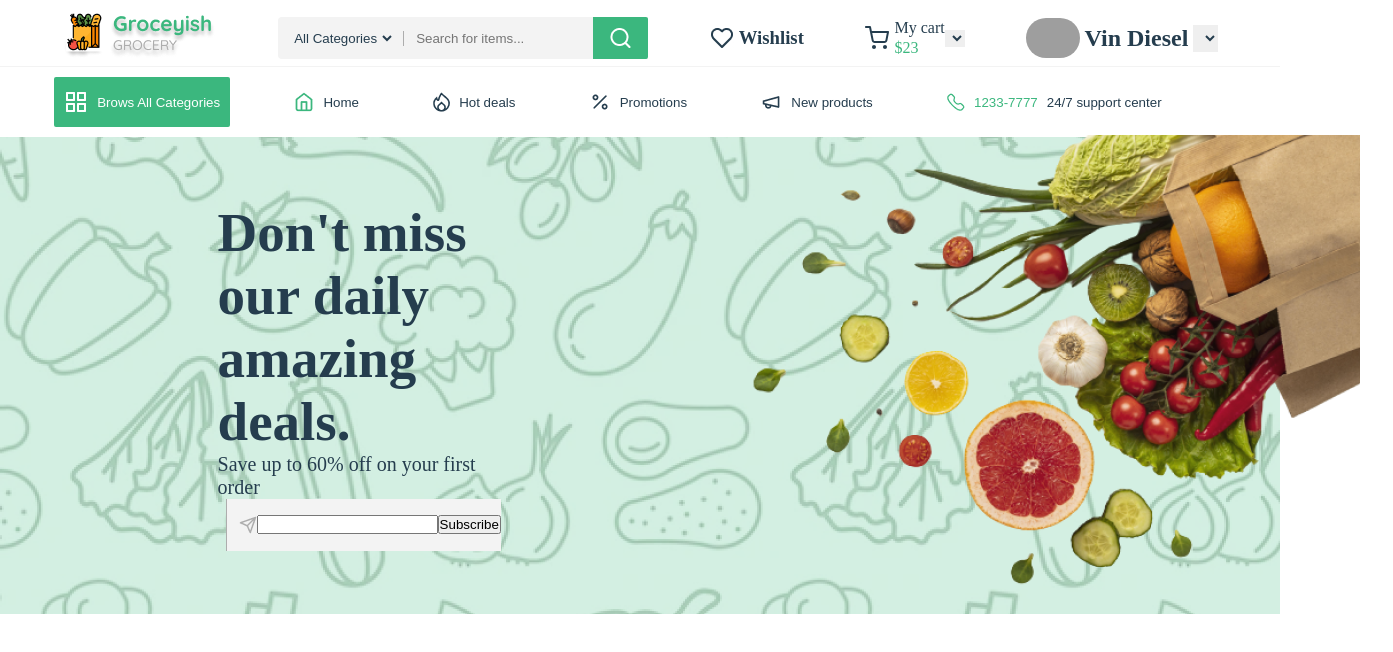
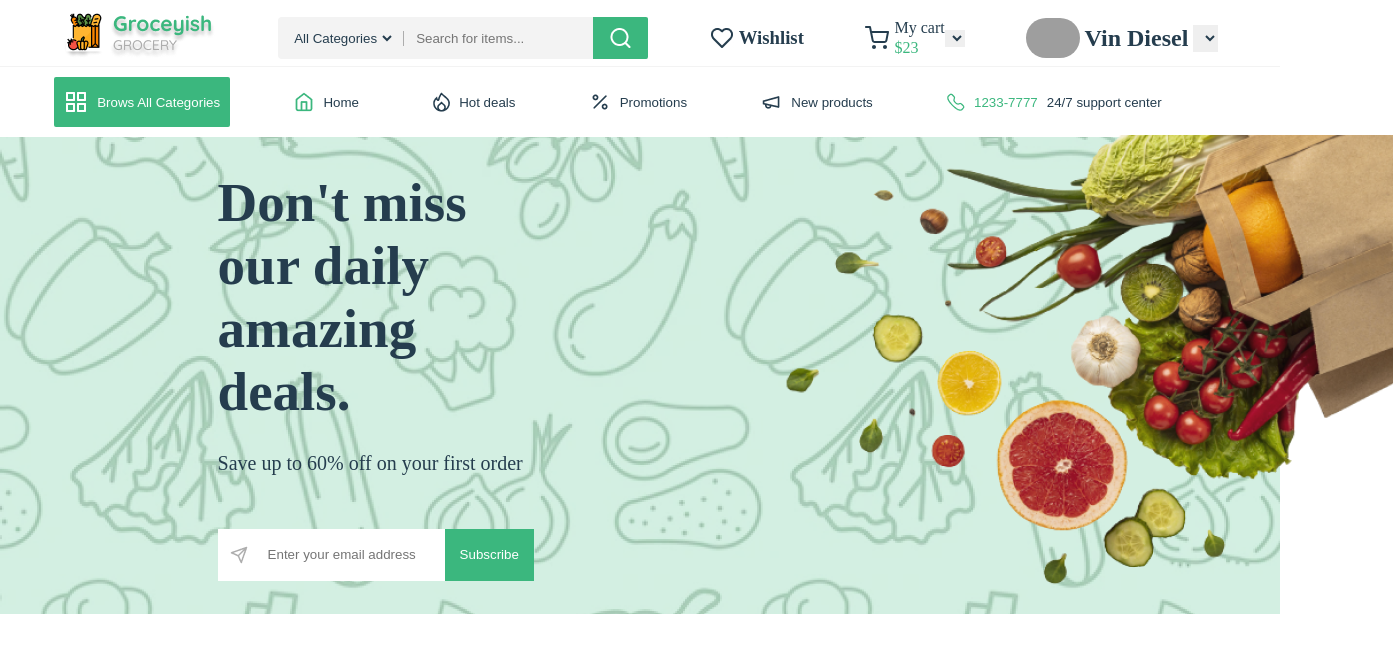
Before and after one commit to Mar-io20/Pagina-de-vendas, a plain HTML site: page index.html in a window 1280 px wide. Shown: the whole page, 1393 px wide, since content can reach past the window. Drawn offline with Linux system fonts and the light colour scheme; grey boxes are pictures that could not be loaded.

Commit message:
input container

```diff
--- a/index.html
+++ b/index.html
@@ -96,8 +96,8 @@
        <p class="subtitle-principal">Save up to 60% off on your first order</p>
        <div class="container-input-principal">
          <img src="./assets/imgs/li_send.png" alt="" class="img-logo-input">
-         <input class="input-container-principal" type="text">
-         <button>Subscribe</button>
+         <input class="input-container-principal" placeholder="Enter your email address" type="text">
+         <button class="btn-container-Subscribe">Subscribe</button>
        </div>
      </div>
      <div class="container-conteudo-principal-right">
--- a/temes/style.css
+++ b/temes/style.css
@@ -200,6 +200,8 @@ select:focus{
 
 .subtitle-principal{
     font-size: 20px;
+    margin-top: 29px;
+    margin-bottom: 54px;
 }
 
 .container-input-principal {
@@ -210,14 +212,27 @@ select:focus{
     height: 52px;
 }
 
-.container-input-principal{
+.img-logo-input {
+    margin-left: 12px;
+}
+.input-container-principal{
     border: none;
-    border-left: 1px solid var(--cor-fundo-cinza-escuro);
-    background: var(--cor-fundo-cinza-claro);
+    background: #fff;
     margin-left: 8px;
     padding-left: 12px;
 }
 
-.container-input-principal:focus{
+.input-container-principal:focus{
     outline: 0;
 }
+
+.btn-container-Subscribe{
+    border: none;
+    height: 100%;
+    display: flex;
+    align-items: center;
+    justify-content: center;
+    padding: 15px;
+    background: #3BB77E;
+    color: #fff;
+}
```
